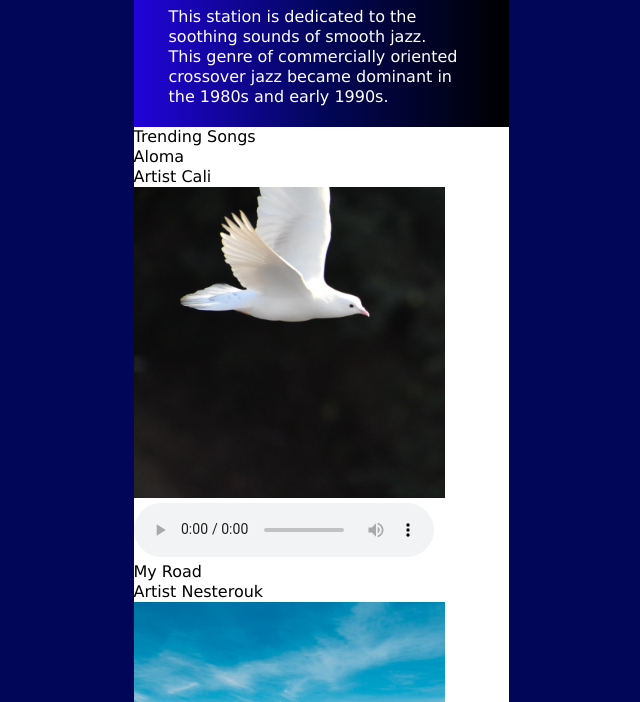
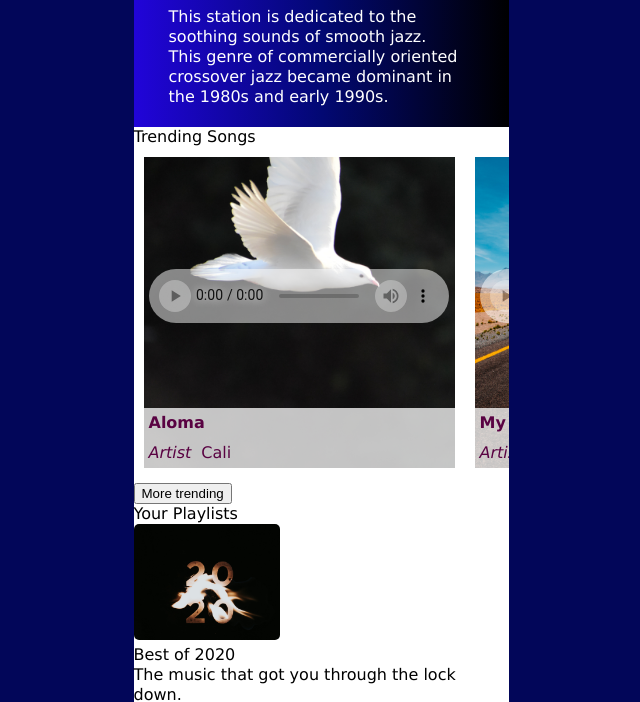
Before and after one commit to dchurst/streamingmedia, a plain HTML site: page index.html in a window 1280 px wide. Shown: the part 94-796 px from the top of the page, without its empty margins (319-959 px from the left). Drawn offline with Linux system fonts and the light colour scheme.

Commit message:
Trending section started
began styling the trending section, first section of main content

```diff
--- a/index.html
+++ b/index.html
@@ -8,7 +8,7 @@
         <title>MuzakMaker- Smooth Jazz</title>
     </head>
     <body>
-        <div>
+        <div id="header">
             <header>
                 <h1>Smooth Jazz</h1>
                 <p>This station is dedicated to the soothing sounds of smooth jazz. This genre of commercially oriented crossover jazz became dominant in the 1980s and early 1990s.</p>
@@ -27,11 +27,17 @@
             </nav>
         </div>
         <main>
+            <section id="trending">
+                <h2>Trending Songs</h2>
+                <div class="scroll-section">
                     <section>
-                <h2>Trending Songs</h2>
-                <section>
+                        <div>
                             <h3>Aloma</h3>
-                    <p>Artist Cali</p>
+                            <dl>
+                                <dt>Artist</dt>
+                                <dd>Cali</dd>
+                            </dl>
+                        </div>
                         <img src="images/aloma-cover.png" alt="Dove in the middle of flying" width="311" height="311">
                         <audio controls>
                             <source src="audio/aloma.mp3" type="audio/mp3">
@@ -39,8 +45,13 @@
                         </audio>
                     </section>
                     <section>
+                        <div>
                             <h3>My Road</h3>
-                    <p>Artist Nesterouk</p>
+                            <dl>
+                                <dt>Artist</dt>
+                                <dd>Nesterouk</dd>
+                            </dl>
+                        </div>
                         <img src="images/my-road-cover.png" alt="The open road in the middle of the desert" width="311" height="311">
                         <audio controls>
                             <source src="audio/my-road.mp3" type="audio/mp3">
@@ -48,8 +59,13 @@
                         </audio>
                     </section>
                     <section>
+                        <div>
                             <h3>Papaya</h3>
-                    <p>Artist Dredstudio</p>
+                            <dl>
+                                <dt>Artist</dt>
+                                <dd>Dredstudio</dd>
+                            </dl>
+                        </div>
                         <img src="images/papaya-cover.png" alt="Papaya fruit cut down the middle" width="311" height="311">
                         <audio controls>
                             <source src="audio/papaya.mp3" type="audio/mp3">
@@ -57,8 +73,13 @@
                         </audio>
                     </section>
                     <section>
+                        <div>
                             <h3>Smoothies</h3>
-                    <p>Artist Black Rhomb</p>
+                            <dl>
+                                <dt>Artist</dt>
+                                <dd>Black Rhomb</dd>
+                            </dl>
+                        </div>
                         <img src="images/smoothies-cover.png" alt="Assorted fruits and pink smoothie" width="311" height="311">
                         <audio controls>
                             <source src="audio/smoothies.mp3" type="audio/mp3">
@@ -66,14 +87,20 @@
                         </audio>
                     </section>
                     <section>
+                        <div>
                             <h3>Successful Performance</h3>
-                    <p>Artist Ricky Bombino</p>
+                            <dl>
+                                <dt>Artist</dt>
+                                <dd>Ricky Bombino</dd>
+                            </dl>
+                        </div>
                         <img src="images/successful-performance-cover.png" alt="Man in red sweater expressing joy and satisfaction" width="311" height="311">
                         <audio controls>
                             <source src="audio/smoothies.mp3" type="audio/mp3">
                             Your browser does not support the audio element.
                         </audio>
                     </section>
+                </div>
                 <button type="button">More trending</button>
             </section>
 
--- a/style.css
+++ b/style.css
@@ -48,21 +48,22 @@ table {
 
 /* CSS VARIABLES */
 :root {
-    --midnight-navy: #020659;
-    --deep-indigo: #020873;
-    --twilight-blue: #030A8C;
-    --azure-sky: #0D8DFB;
-    --royal-cobalt: #2104D9;
-    --cerulean-mist: #2699FB;
-    --plum-noir: #590242;
+    --darkest-blue: #020659;
+    --dark-blue: #020873;
+    --reg-blue: #030A8C;
+    --royal-blue: #2104D9;
+    --sky-blue: #0D8DFB;
+    --light-blue: #2699FB;
+    --maroon: #590242;
     --white: #ffffff;
+    --light-grey: #FFFFFFBF;
     --black: #000000;
 }
 
 /* BASIC STYLING */
 
 html {
-    background-color: var(--midnight-navy);
+    background-color: var(--darkest-blue);
 }
 body {
     width: 375px;
@@ -72,7 +73,7 @@ body {
     line-height: 1.25;
 }
 
-body div {
+#header {
     display: flex;
     flex-direction: column-reverse;
 }
@@ -80,7 +81,7 @@ body div {
 /* HEADER */
 
 header {
-    background: linear-gradient(to right, var(--royal-cobalt), var(--midnight-navy), var(--black));
+    background: linear-gradient(to right, var(--royal-blue), var(--dark-blue), var(--black));
     color: var(--white);
     padding: 5px 25px 20px;
 }
@@ -100,7 +101,7 @@ header p {
 /* NAV */
 
 nav {
-    background-color: var(--deep-indigo);
+    background-color: var(--dark-blue);
     color: var(--white);
 }
 
@@ -109,7 +110,7 @@ nav h2 {
 }
 
 nav ul {
-    background-color: var(--royal-cobalt);
+    background-color: var(--royal-blue);
     text-align: center;
 }
 
@@ -124,7 +125,7 @@ nav a {
 }
 
 nav a:hover {
-    background-color: #590242;
+    background-color: var(--maroon);
     padding: 5px;
 }
 
@@ -143,6 +144,7 @@ nav ul li:first-of-type {
 }
 
 /* Hamburger Menu Code */
+
 ul {
     overflow: hidden;
     max-height: 0;
@@ -201,6 +203,108 @@ input:checked ~ label:not(.steps) span:before, input:checked ~ label:not(.steps)
 
 /* Trending Songs */
 
+#trending h3 {
+    color: var(--maroon);
+    font-size: 1em;
+    font-weight: bold;
+}
+
+.scroll-section {
+    display: grid;
+    grid-template-columns: repeat(5, 1fr);
+    overflow-x: auto;
+    overflow-y: hidden;
+}
+
+.scroll-section section {
+    margin: 10px;
+    position: relative;
+}
+
+.scroll-section div {
+    position: absolute;
+    top: 251px;
+    background-color: var(--light-grey);
+    padding: 5px;
+    height: 50px;
+    width: 350px;
+}
+
+dl {
+    color: var(--maroon);
+    display: flex;
+    font-size: 1em;
+    margin: 10px auto 0;
+}
+
+dt {
+    font-style: italic;
+    margin-right: 5px;
+}
+
+dd {
+    margin-left: 5px;
+}
+
+audio {
+    position: absolute;
+    width: 300px;
+    height: 54px;
+    bottom: 150px;
+    left: 5px;
+}
+
+/* Webkit Scrollbar */
+
+#trending ::-webkit-scrollbar {
+    width: 15px;
+}
+
+#trending ::-webkit-scrollbar-track {
+    box-shadow: inset 0 0 15px var(--maroon);
+}
+
+#trending ::-webkit-scrollbar-thumb {
+    background: var(--maroon);
+    border-radius: 5px;
+}
+
+#trending ::-webkit-scrollbar-thumb:hover {
+    background-color: var(--maroon);
+}
+
+#playlists ::-webkit-scrollbar, #curated ::-webkit-scrollbar {
+
+}
+
+#playlists ::-webkit-scrollbar-track, #curated ::-webkit-scrollbar-track  {
+
+}
+
+#playlists ::-webkit-scrollbar-thumb, #curated ::-webkit-scrollbar-thumb {
+
+}
+
+#playlists ::-webkit-scrollbar-thumb:hover, #curated ::-webkit-scrollbar-thumb:hover {
+
+}
+
+/* Webkit Audio */
+
+audio::-webkit-media-controls-mute-button {
+    background-color: #ffffff;
+    border-radius: 50%;
+}
+
+audio::-webkit-media-controls-play-button {
+    background-color: #ffffff;
+    border-radius: 50%;
+}
+
+audio::-webkit-media-controls-enclosure {
+    background-color: rgba(255, 255, 255, .5);
+}
+
 
 /* Media Queries */
 
```
Lines whose indentation alone changed are shown as unchanged.
